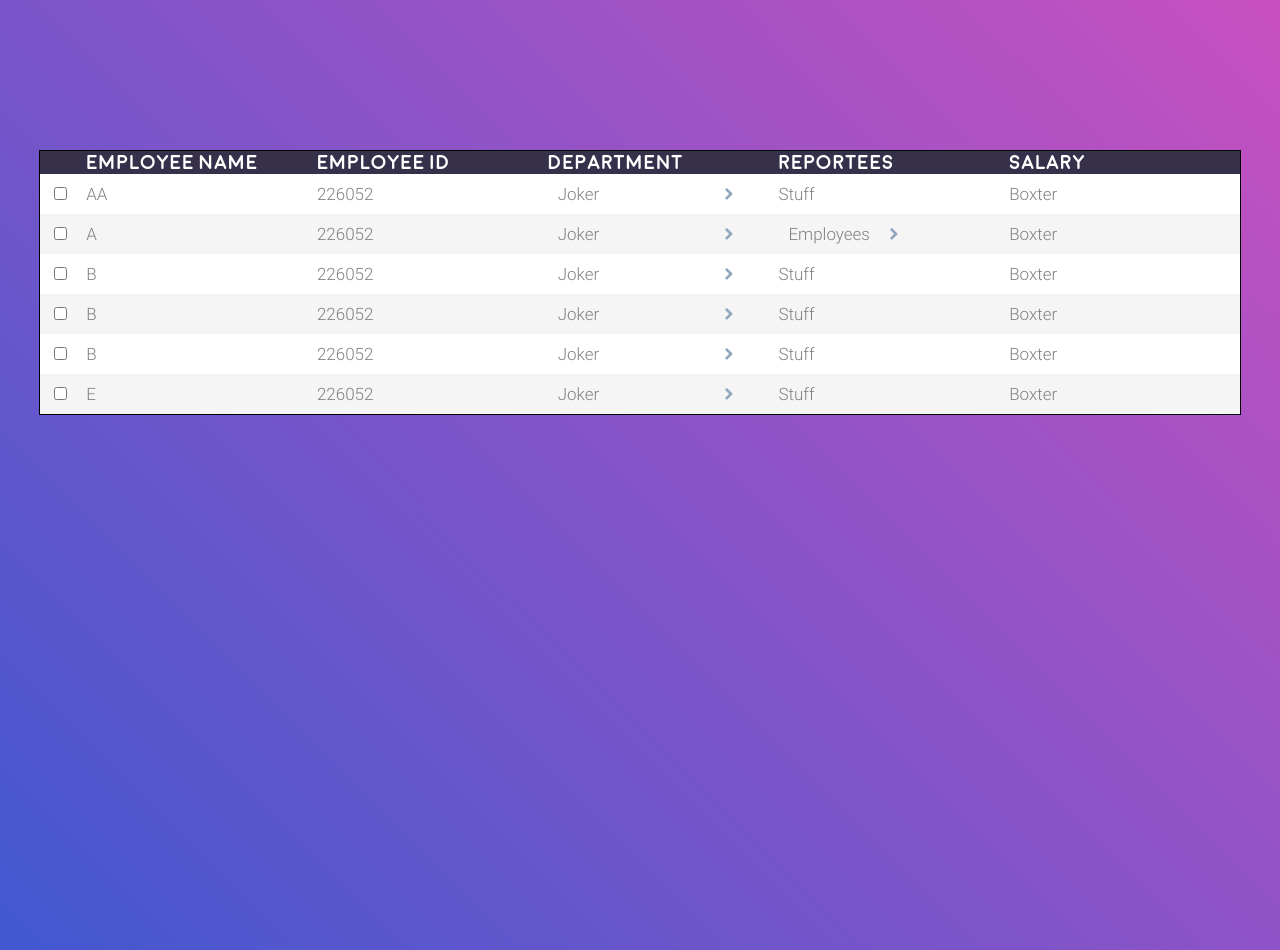
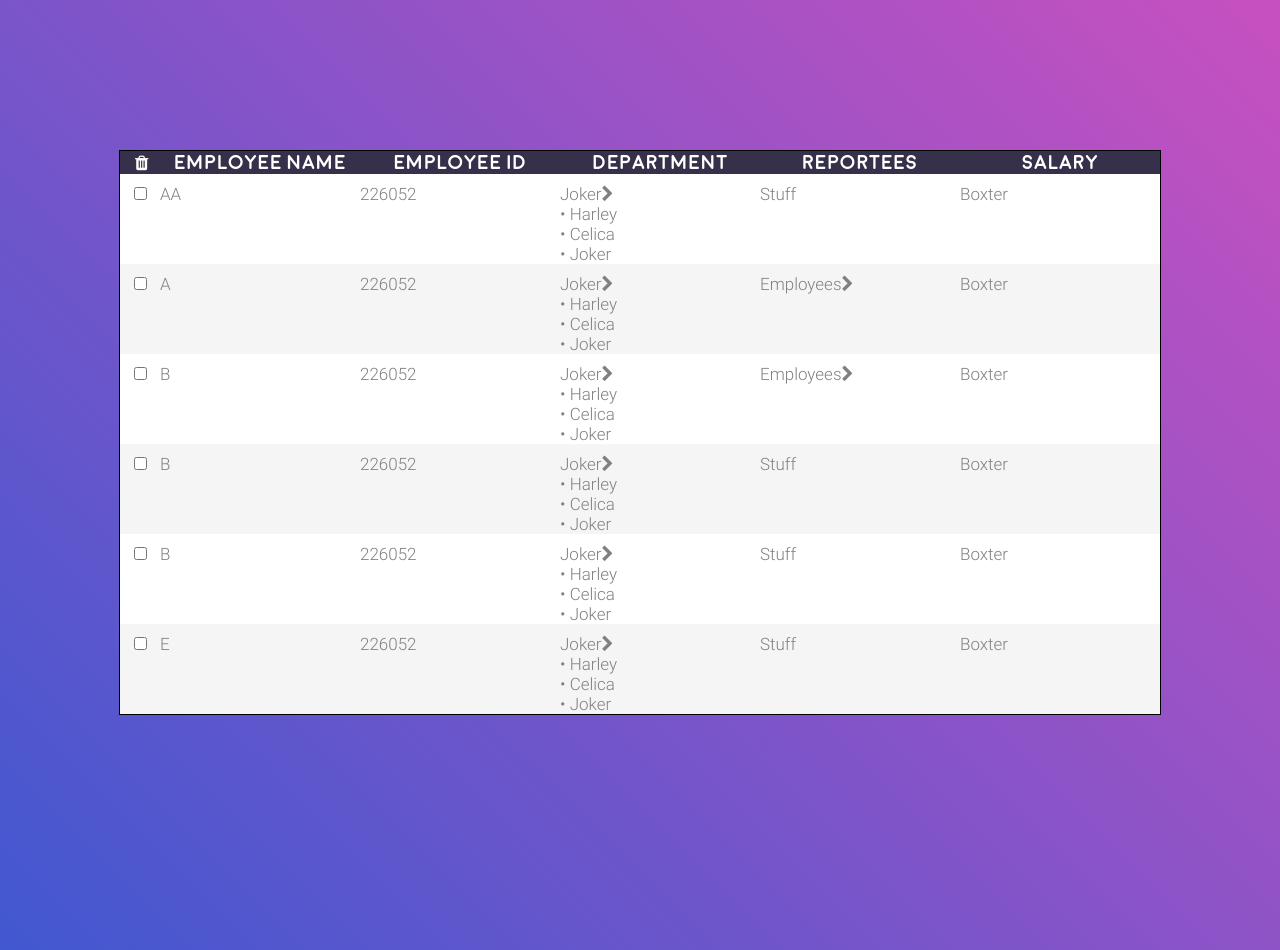
Before and after one commit to KawshalC/caseyGrid, a React (Create React App) app: page / in a window 1280 px wide. Built offline with nearby package versions, Linux system fonts and the light colour scheme.

Commit message:
Moaaaaaaar

```diff
--- a/package.json
+++ b/package.json
@@ -6,6 +6,7 @@
     "@testing-library/jest-dom": "^5.14.1",
     "@testing-library/react": "^11.2.7",
     "@testing-library/user-event": "^12.8.3",
+    "jquery": "^3.6.0",
     "lodash": "^4.17.21",
     "react": "^17.0.2",
     "react-dom": "^17.0.2",
--- a/src/App.css
+++ b/src/App.css
@@ -10,6 +10,7 @@
   font-family: MoonBold;
   src:  url('../src/Fonts/Moon/Moon-Bold.otf');
 }
+@import url("./Dropdown.css");
 
 body {
   background-color: #F5F8F7;
@@ -36,64 +37,7 @@ body {
 	padding: 8px;
 	box-shadow: 0px 4px 10px -8px black;
 }
-.dropdown {
-  width: 85%;
-  border-radius: 10px;
-  position:relative;
-}
 
-.dropdown-header {
-  padding: 10px;
-  cursor: pointer;
-  display: flex;
-  justify-content: space-between;
-  align-items: center;
-}
-
-.dropdown-body {
-  padding: 5px;
-  border-top: 1px solid #E5E8EC;
-  display: none;
-}
-
-.dropdown-body.open {
-  display: block;
-  position: absolute;
-  z-index:99;
-  width: 95%;
-  border-radius: 10px;
-  box-shadow: 0 10px 25px rgba(0,0,0,.1);
-  background-color: white;
-}
-
-.dropdown-item {
-  padding: 10px;
-}
-
-.dropdown-item:hover {
-  cursor: pointer;
-}
-
-.dropdown-item-dot {
-  opacity: 0;
-  color: #91A5BE;
-  transition: all .2s ease-in-out;
-}
-
-.dropdown-item-dot.selected {
-  opacity: 1;
-}
-
-.icon {
-  font-size: 13px;
-  color: #91A5BE;
-  transform: rotate(0deg);
-  transition: all .2s ease-in-out;
-}
-
-.icon.open {
-  transform: rotate(90deg);
-}
 .CaseyGrid{
   display: table;
   background-color:#f5f5f5;
@@ -127,9 +71,15 @@ body {
 .gridCheckbox{
   padding:10px;
 }
+.firstHeaderCell{
+  display: inline-block;
+  padding-left: 15px;
+  width: 100%;
+}
 .headerCell{
   font-size: 20px;
   font-family:MoonBold ;
+  text-align: center;
 }
 .CaseyGrid .dataRow:nth-child(even)  {
   background:#fff;
@@ -138,13 +88,18 @@ body {
   display: table-cell;
 }
 #mainApp > .CaseyGrid{
-  max-width: 1200px;
-  min-width: 1200px;
-  width: 1200px;
+  max-width: 900px;
+  min-width: 900px;
+  width: 900px;
 }
 .secondaryContainer .CaseyGrid{
   visibility: hidden;
   opacity: 0;
+}
+.secondaryGrid{
+  position: absolute;
+  z-index: 99;
+  background: white;
 }
 .secondaryGrid .CaseyGrid{
   visibility: visible;
@@ -153,3 +108,6 @@ body {
   -webkit-animation: fadeIn 1s;
     animation: fadeIn 1s;
 }
+.secondaryGrid .gridCheckbox{
+  padding: 0px;
+}
--- a/src/App.js
+++ b/src/App.js
@@ -23,7 +23,7 @@ class App extends React.Component {
                             { model: 'reportee', value: 'Stuff', type: '1' },
                             { model: 'salary', value: 'Boxter', type: '1' }
 
-                         ],
+                        ],
                         [
                             { model: 'empName', value: 'A', type: '1' },
                             { model: 'id', value: '226052', type: '1' },
@@ -51,7 +51,23 @@ class App extends React.Component {
                             { model: 'empName', value: 'B', type: '1' },
                             { model: 'id', value: '226052', type: '1' },
                             { model: 'dept', value: '2', type: '2', secondaryData: [{ id: "0", label: "Harley" }, { id: "1", label: "Celica" }, { id: "2", label: "Joker" }] },
-                            { model: 'reportee', value: 'Stuff', type: '1' },
+                            { model: 'reportee', value: 'Stuff', type: '0',secondaryData: {
+                                showCheckBox: false,
+                                headerNames: [
+                                    { headerName: 'Employee Name', model: 'empName' },
+                                    { headerName: 'Employee Id', model: 'id' }
+                                ],
+                                rowData: [
+                                    [
+                                        { model: 'empName', value: '1', type: '1' },
+                                        { model: 'id', value: '226052', type: '1' },
+                                    ],
+                                    [
+                                        { model: 'empName', value: '1', type: '1' },
+                                        { model: 'id', value: '226052', type: '1' },
+                                    ]
+                                ]
+                            } },
                             { model: 'salary', value: 'Boxter', type: '1' }
                         ],
                         [
--- a/src/Controls/HeaderCell.jsx
+++ b/src/Controls/HeaderCell.jsx
@@ -9,7 +9,7 @@ class HeaderCell extends React.Component{
       }
       render(){
         return(<div style={{display: "table-cell"}}>
-            <span className="headerCell">{this.state.rowHeader.headerName}</span>
+            <div className="headerCell">{this.state.rowHeader.headerName}</div>
             </div>);
       }
 }
--- a/src/Controls/HeaderRow.jsx
+++ b/src/Controls/HeaderRow.jsx
@@ -11,10 +11,15 @@ class HeaderRow extends React.Component{
          else
           return(<div></div> );
       }
+      showDeleteIcon(){
+        if(this.props.showCheckBox)
+          return (<div className="firstHeaderCell"><i className="fa fa-trash"></i></div>);
+        return (<div className="firstHeaderCell"></div>);
+      }
       render(){
         return(
           <div style={{display:"table-header-group"}} className="headerRow">
-            {<div style={{display:"table-cell"}}></div>}
+            {this.showDeleteIcon()}
             {this.props.rowHeaders.map(function (rowHeader, index) {
               return <HeaderCell key={rowHeader.headerName} rowHeader={rowHeader}></HeaderCell>;
             })}
--- a/src/Controls/SecondaryGrid.jsx
+++ b/src/Controls/SecondaryGrid.jsx
@@ -1,28 +1,70 @@
 import React from 'react';
-import Cell from './Cell';
 import Grid from './Grid';
+import $ from 'jquery';
 
 class SecondaryGrid extends React.Component{
     constructor(props){
         super(props);
         this.state={
             data:this.props.data,
-            isOpen:false
+            isOpen:false,
+            pos: this.props.initialPos,
+            dragging: false,
+            rel: null // position relative to the cursor
         }
       }
-
+      setDefaultProps() {
+        this.setState({pos: {x: 0, y: 0}});
+      }
       toggleGridView(){
         this.setState({isOpen: !this.state.isOpen});
       }
-
+      componentDidUpdate(props, state) {
+        if (this.state.dragging && !state.dragging) {
+          document.addEventListener('mousemove', this.onMouseMove)
+          document.addEventListener('mouseup', this.onMouseUp)
+        } else if (!this.state.dragging && state.dragging) {
+          document.removeEventListener('mousemove', this.onMouseMove)
+          document.removeEventListener('mouseup', this.onMouseUp)
+        }
+      }
+      onMouseDown (e) {
+        // only left  button
+        if (e.button !== 0) return
+        var pos = $(this.getDOMNode()).offset()
+        this.setState({
+          dragging: true,
+          rel: {
+            x: e.pageX - pos.left,
+            y: e.pageY - pos.top
+          }
+        })
+        e.stopPropagation()
+        e.preventDefault()
+      }
+      onMouseUp (e){
+        this.setState({dragging: false})
+        e.stopPropagation()
+        e.preventDefault()
+      }
+      onMouseMove(e) {
+        if (!this.state.dragging) return
+        this.setState({
+          pos: {
+            x: e.pageX - this.state.rel.x,
+            y: e.pageY - this.state.rel.y
+          }
+        })
+        e.stopPropagation()
+        e.preventDefault()
+      }
       showHideSecondaryTable(){
-          if(this.state.isOpen)
-            return(
-            <div className="secondaryGrid">
-              <Grid data={this.props.data}></Grid>
-            </div>);
+        if(this.state.isOpen)
+          return(
+          <div className="secondaryGrid">
+            <Grid data={this.props.data}></Grid>
+          </div>);
       }
-
       render(){
         return(
             <div className="secondaryContainer dropdown">
--- /dev/null
+++ b/src/Dropdown.css
@@ -0,0 +1,58 @@
+.dropdown {
+    width: 85%;
+    border-radius: 10px;
+    position:relative;
+  }
+
+  .dropdown-header {
+    padding: 10px;
+    cursor: pointer;
+    display: flex;
+    justify-content: space-between;
+    align-items: center;
+  }
+
+  .dropdown-body {
+    padding: 5px;
+    border-top: 1px solid #E5E8EC;
+    display: none;
+  }
+
+  .dropdown-body.open {
+    display: block;
+    position: absolute;
+    z-index:99;
+    width: 95%;
+    border-radius: 10px;
+    box-shadow: 0 10px 25px rgba(0,0,0,.1);
+    background-color: white;
+  }
+
+  .dropdown-item {
+    padding: 10px;
+  }
+
+  .dropdown-item:hover {
+    cursor: pointer;
+  }
+
+  .dropdown-item-dot {
+    opacity: 0;
+    color: #91A5BE;
+    transition: all .2s ease-in-out;
+  }
+
+  .dropdown-item-dot.selected {
+    opacity: 1;
+  }
+
+  .icon {
+    font-size: 13px;
+    color: #91A5BE;
+    transform: rotate(0deg);
+    transition: all .2s ease-in-out;
+  }
+
+  .icon.open {
+    transform: rotate(90deg);
+  }
```
Also changed, not shown: 1 other file (tests, documents, lock files or other folders).
